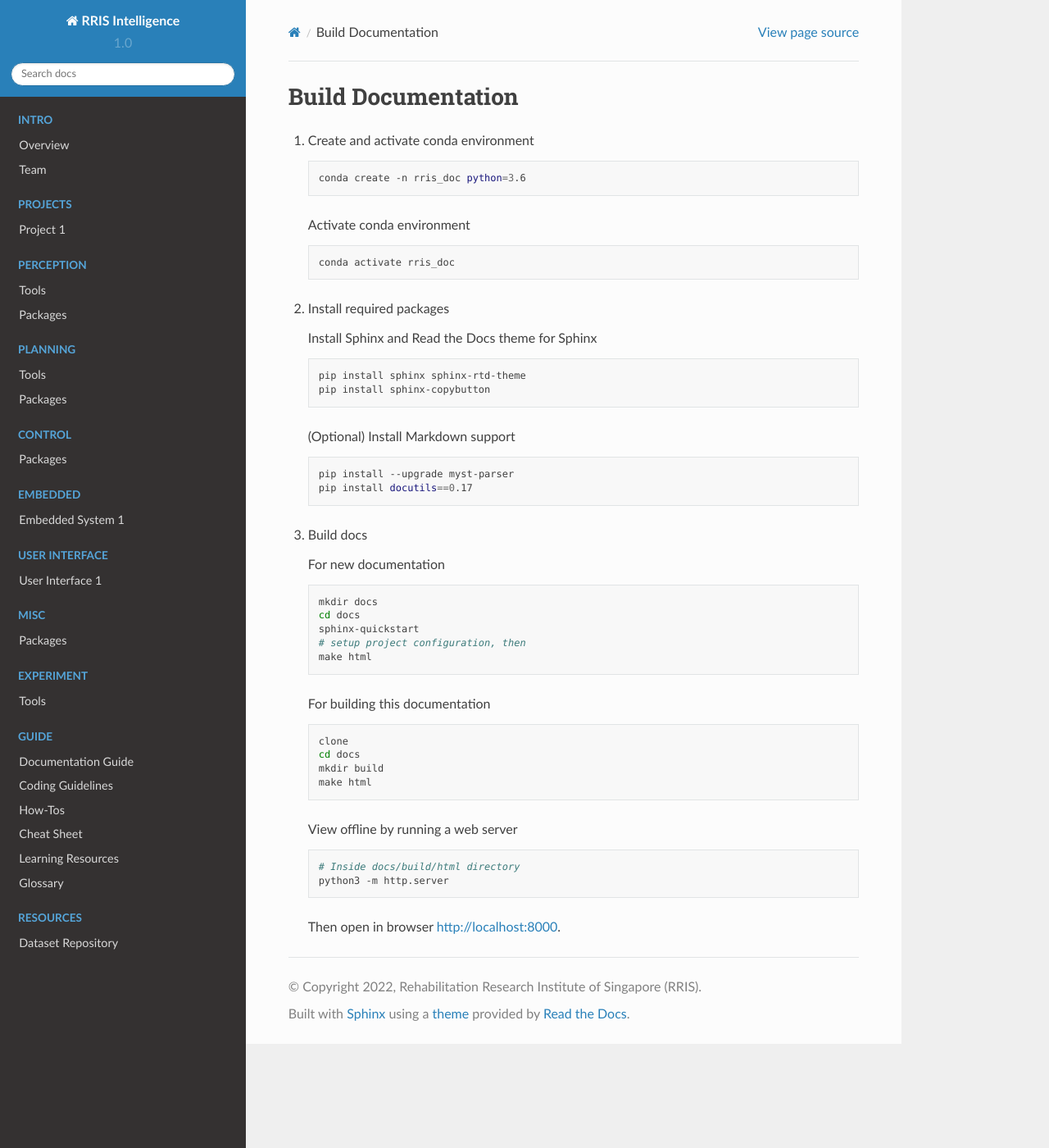
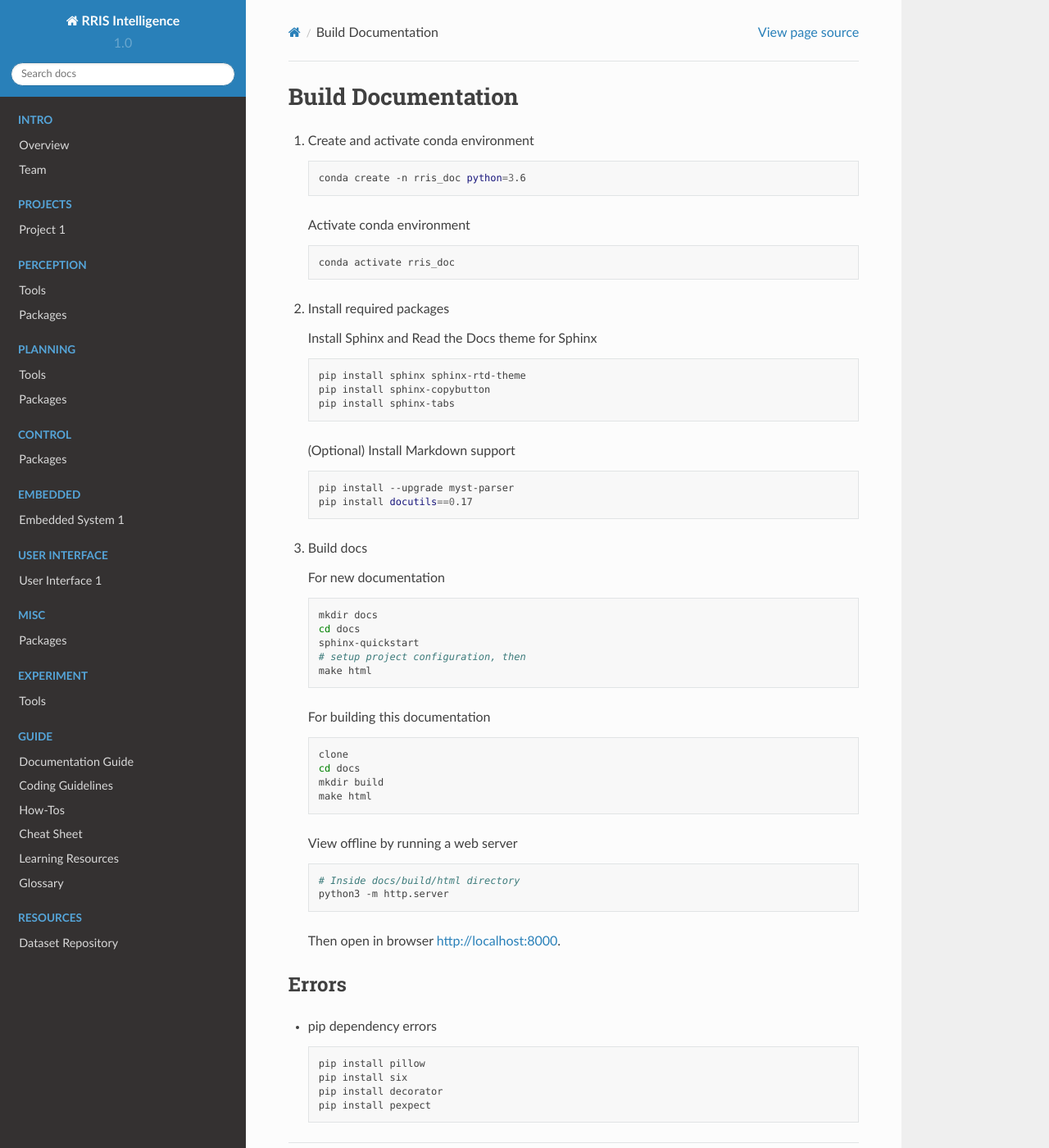
Before and after one commit to tky1026/rris_doc, a Sphinx documentation site: the page built from docs/source/Doc/Guide/Documentation/build.md, in a window 1280 px wide and 1400 px high. Shown: the whole window at 82% size. Built offline with Sphinx 7.4.7 and the Read the Docs theme 2.0.0, drawn with Linux system fonts in a browser that asks for light colours; pages that are not in the unit, such as notebooks, are missing from menus.

Commit message:
update build instructions

````diff
--- a/docs/source/Doc/Guide/Documentation/build.md
+++ b/docs/source/Doc/Guide/Documentation/build.md
@@ -18,6 +18,7 @@
     ```bash
     pip install sphinx sphinx-rtd-theme
     pip install sphinx-copybutton
+    pip install sphinx-tabs
     ```
 
     (Optional) Install Markdown support
@@ -51,3 +52,14 @@
     python3 -m http.server
     ```
     Then open in browser [http://localhost:8000](http://localhost:8000).
+
+## Errors
+
+- pip dependency errors
+
+    ```shell
+    pip install pillow
+    pip install six
+    pip install decorator
+    pip install pexpect
+    ```
````
